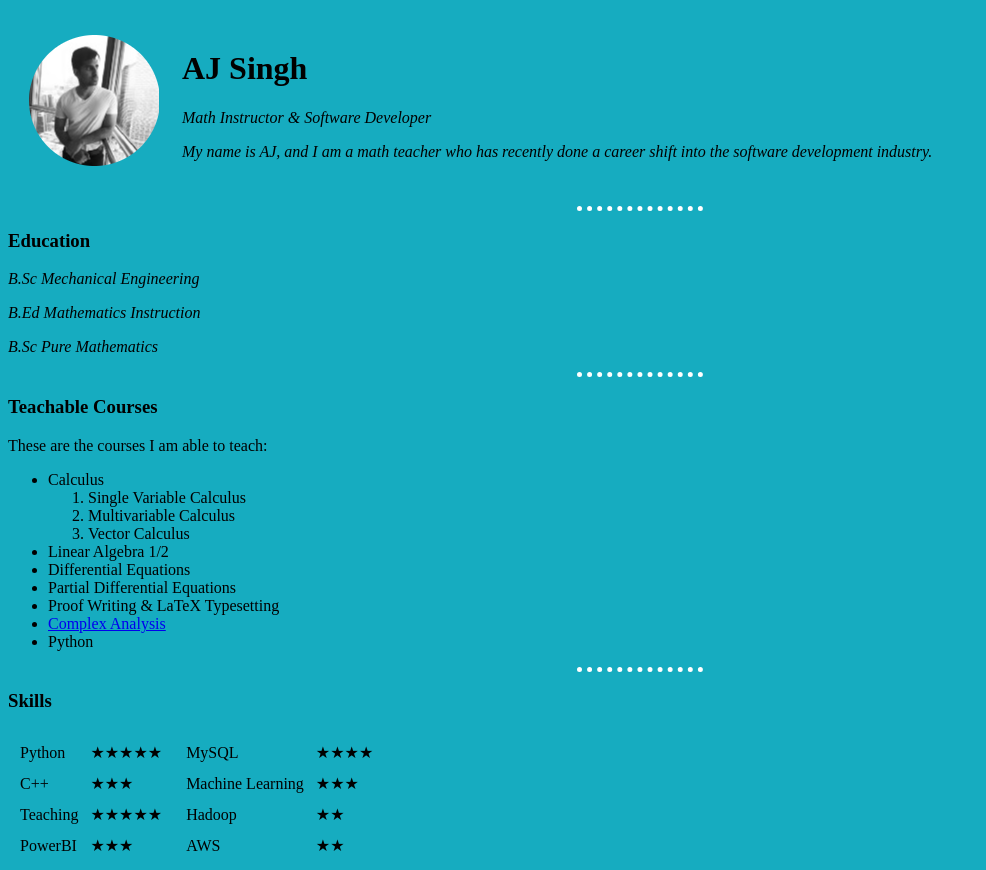
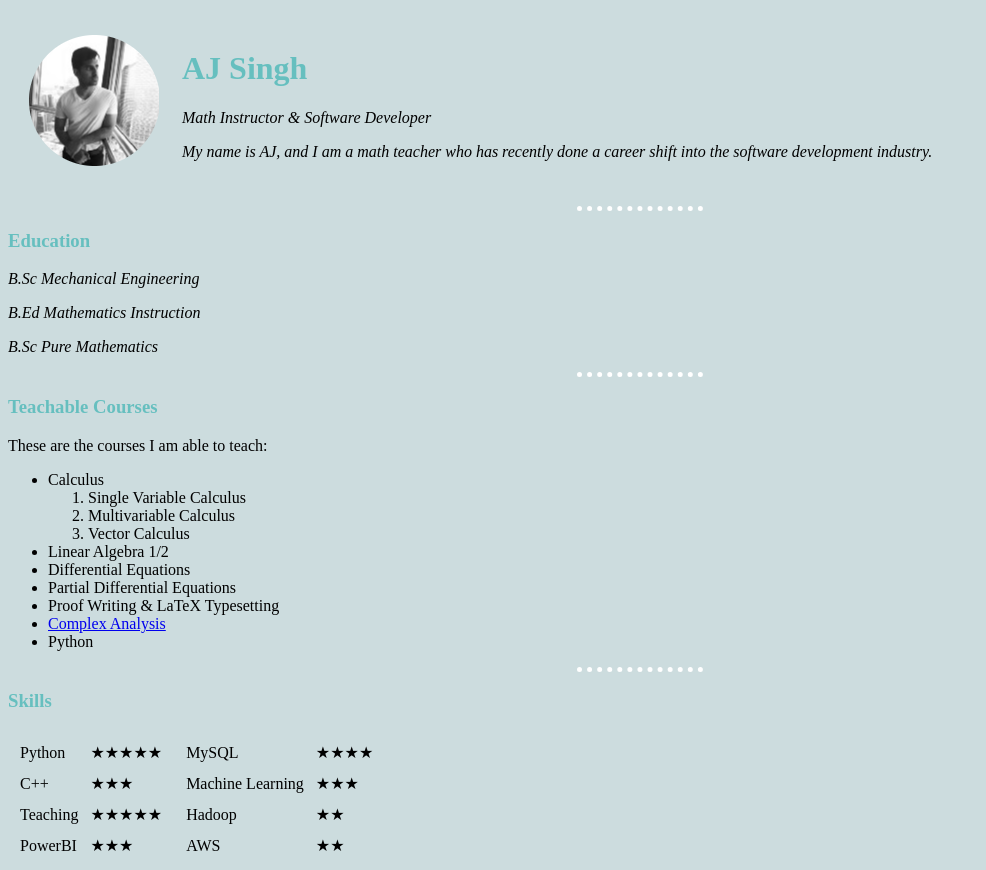
Before and after one commit to aj112358/web-development-learning, a plain HTML site: page html_personal_website/index.html in a window 1280 px wide. Shown: the top 870 px of the page, without its empty margins (0-986 px from the left). Drawn offline with Linux system fonts and the light colour scheme.

Commit message:
learned about basic css; selectors

```diff
--- a/html_personal_website/css/styles.css
+++ b/html_personal_website/css/styles.css
@@ -1,11 +1,27 @@
+/* TAG SELECTORS */
 
 body {
-    background-color: rgb(22, 172, 192);
+  background-color: rgba(65, 126, 134, 0.267);
 }
 
 hr {
-    border-style: dotted none none;
-    border-color: white;
-    border-width: 5px;
-    width: 10%;
+  width: 10%;
+  border-style: dotted none none;
+  border-color: white;
+  border-width: 5px;
 }
+
+h1,
+h3 {
+  color: #66bfbf;
+}
+
+h3:hover {
+    color: black;
+}
+
+/* CLASS SELECTORS */
+
+
+
+/* ID SELECTORS */
--- a/html_personal_website/index.html
+++ b/html_personal_website/index.html
@@ -17,9 +17,7 @@
         </td>
 
         <td>
-            <h1>AJ Singh</h1>
-            <!-- <img src="https://miro.medium.com/fit/c/131/131/1*phYy2-39BI55kZ0jRGBB_A.jpeg" alt="AJ's profile picture"> -->
-            <p><em>Math Instructor & Software Developer</em></p>
+            <h1>AJ Singh</h1> <p><em>Math Instructor & Software Developer</em></p>
             <p><em>My name is AJ, and I am a math teacher who has recently done a career shift into the software development industry.</em></p>
         </td>
     </table>
@@ -106,9 +104,6 @@
 
 
 
-
-
-
     <h3>Work Experience</h3>
     <table border="0" cellspacing="10">
 
@@ -138,16 +133,6 @@
     </table>
     <hr>
 
-
-
-
-
-
-
-
-
-
-
     <h3><a href="hobbies.html">Hobbies and Interests</a></h3>
     <ul>
         <li>Learning new mathematics</li>
```
Also changed, not shown: html_personal_website/contact.html (+1 -0 lines), html_personal_website/hobbies.html (+1 -0 lines).
